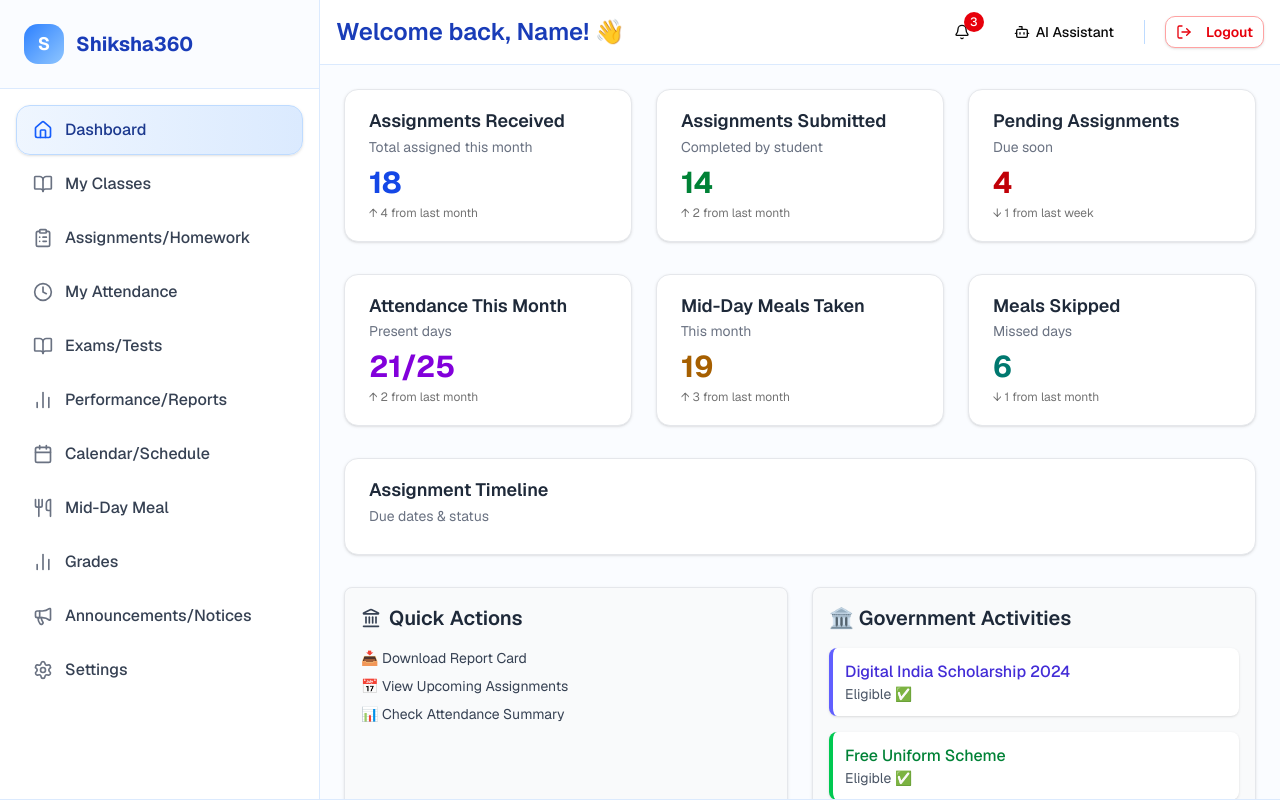
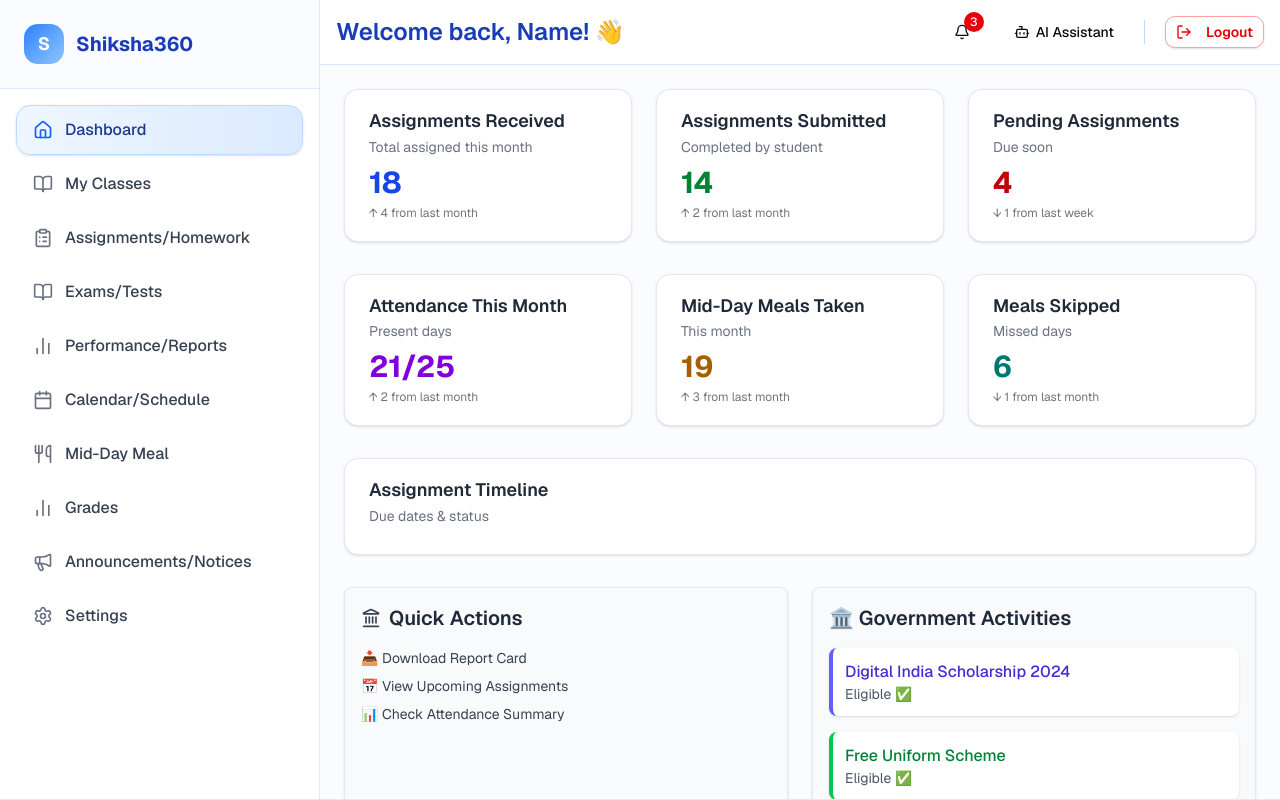
Before and after one commit to Tanu-panwar/Shiksha360, a Next.js app: page / in a window 1280 px wide. Both pictures are taken after typing "name@example.com", "Sample123" into the empty fields and a click on the button "Sign In". Built offline with nearby package versions, Linux system fonts and the light colour scheme.

Commit message:
attendence removed in students dashboard

```diff
--- a/components/dashboard.tsx
+++ b/components/dashboard.tsx
@@ -65,7 +65,7 @@ export default function Dashboard() {
     { id: "dashboard", label: "Dashboard", icon: Home },
     { id: "classes", label: "My Classes", icon: BookOpen },
     { id: "assignments", label: "Assignments/Homework", icon: ClipboardList },
-    { id: "attendance", label: "My Attendance", icon: Clock },
+    // { id: "attendance", label: "My Attendance", icon: Clock },
     { id: "exams", label: "Exams/Tests", icon: BookOpen },
     { id: "performance", label: "Performance/Reports", icon: BarChart2 },
     { id: "calender", label: "Calendar/Schedule", icon: Calendar },
@@ -118,7 +118,7 @@ export default function Dashboard() {
         case "classes": return <MyClasses />
         case "assignments": return <StudentAssignments />
         case "exams": return <StudentExams />
-        case "attendance": return <AttendanceTracking />
+        // case "attendance": return <AttendanceTracking />
         case "calender": return <StudentCalendar />
         case "performance": return <StudentPerformance />
         case "settings": return <SettingsComponent />
```
